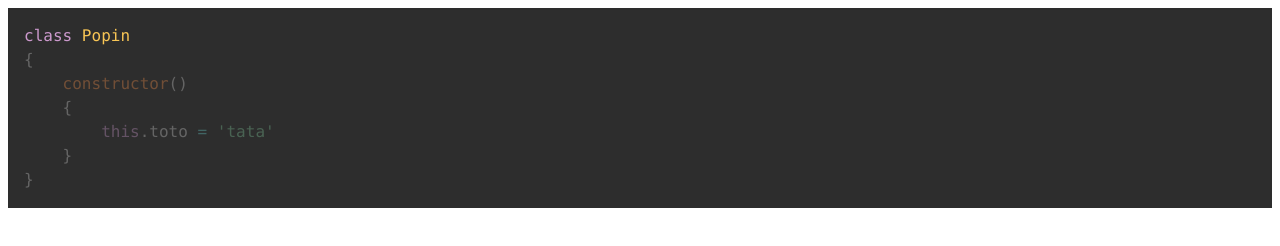
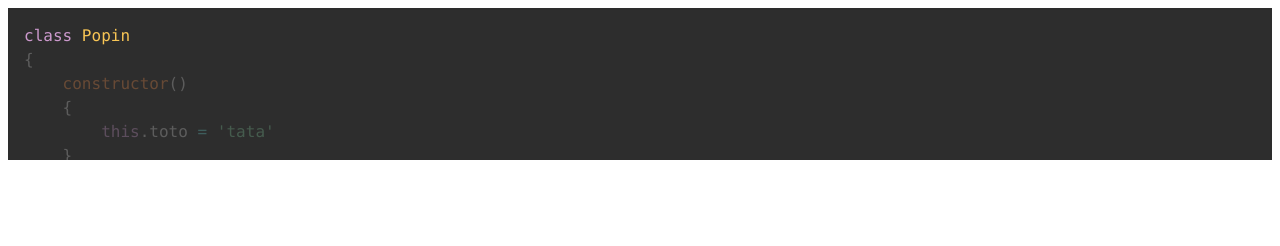
Before and after one commit to brunosimon/code-steps, a website with bundled scripts: page index.html in a window 1280 px wide. Built offline with nearby package versions, Linux system fonts and the light colour scheme.

Commit message:
:sparkles: Use seperated style

```diff
--- a/CodeSteps.js
+++ b/CodeSteps.js
@@ -52,6 +52,7 @@ export default class CodeSteps
     {
         this.code = {}
 
+        this.code.$code = this.$target.querySelector('code')
         this.code.text = this.trim ? this.text.trim() : this.trim
         this.code.baseHtml = Prism.highlight(this.code.text, Prism.languages[this.type], this.type)
 
@@ -73,8 +74,7 @@ export default class CodeSteps
                 // Create letter with same classes
                 const $letter = document.createElement('span')
                 $letter.innerHTML = _letter
-                $letter.style.opacity = 0.35
-                $letter.style.willChange = 'opacity'
+                $letter.classList.add('letter')
 
                 if(_$child.nodeType !== Node.TEXT_NODE)
                 {
@@ -109,14 +109,11 @@ export default class CodeSteps
         }
 
         // Set DOM and classes
-        this.$target.innerHTML = ''
-        this.$target.appendChild($newFragment)
+        this.code.$code.innerHTML = ''
+        this.code.$code.appendChild($newFragment)
+        this.code.$code.classList.add(`language-${this.type}`)
+
         this.$target.classList.add(`language-${this.type}`)
-
-        if(this.$target.parentElement.tagName === 'PRE')
-        {
-            this.$target.parentElement.classList.add(`language-${this.type}`)
-        }
     }
 
     setSteps()
@@ -351,7 +348,7 @@ export default class CodeSteps
 
             for(const _letter of oldStep.letters)
             {
-                _letter.style.opacity = 0.35
+                _letter.classList.remove('is-active')
             }
         }
 
@@ -360,7 +357,7 @@ export default class CodeSteps
 
         for(const _letter of newStep.letters)
         {
-            _letter.style.opacity = 1
+            _letter.classList.add('is-active')
         }
 
         this.navigation.index = _index
--- a/CodeStepsManager.js
+++ b/CodeStepsManager.js
@@ -12,7 +12,7 @@ export default class CodeStepManager
     parse(_$target = null)
     {
         const $target = !_$target ? document.body : _$target
-        const $codeSteps = $target.querySelectorAll('.code-step')
+        const $codeSteps = $target.querySelectorAll('.code-steps')
 
         for(const $codeStep of $codeSteps)
         {
--- a/index.html
+++ b/index.html
@@ -9,14 +9,15 @@
     <!-- <link rel="stylesheet" href="https://cdnjs.cloudflare.com/ajax/libs/prism/1.16.0/themes/prism-okaidia.min.css"> -->
     <link rel="stylesheet" href="https://cdnjs.cloudflare.com/ajax/libs/prism/1.16.0/themes/prism-tomorrow.css">
     <!-- <link rel="stylesheet" href="https://cdnjs.cloudflare.com/ajax/libs/prism/1.16.0/themes/prism-tomorrow.min.css"> -->
+    <link rel="stylesheet" href="./style.css">
 </head>
 <body>
-    <pre><code
-        class="code-step"
+    <pre
+        class="code-steps"
         data-type="javascript"
         data-trim
         data-steps="l1:Hello 1;l1c7-l1c12:Hello 2;l3:Hello 3;l4,l6:Hello 4;l5:Hello 4"
-    >
+    ><code>
 class Popin
 {
     constructor()
--- /dev/null
+++ b/style.css
@@ -0,0 +1,17 @@
+.code-steps
+{
+    overflow: scroll;
+    height: 120px;
+}
+
+.code-steps .letter
+{
+    opacity: 0.3;
+    transition: opacity 0.1s;
+    will-change: opacity;
+}
+
+.code-steps .letter.is-active
+{
+    opacity: 1;
+}
```
